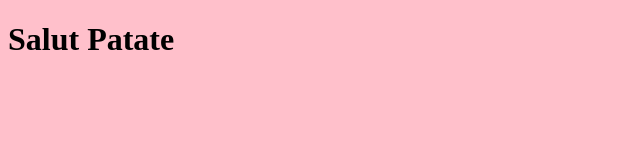
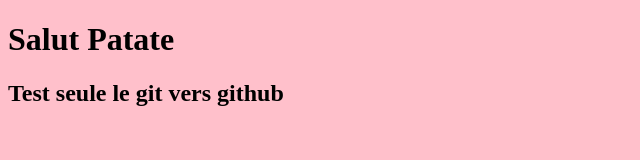
Before and after one commit to TriciaFolke/exemple_git2, a plain HTML site: page index.html in a window 1280 px wide. Shown: the whole page, without its empty margins (0-640 px from the left). Drawn offline with Linux system fonts and the light colour scheme.

Commit message:
ajout h2

```diff
--- a/index.html
+++ b/index.html
@@ -11,6 +11,8 @@
 
 <body>
   <h1>Salut Patate</h1>
+  <h2>Test seule le git vers github
+  </h2>
 </body>
 
 </html>
```
